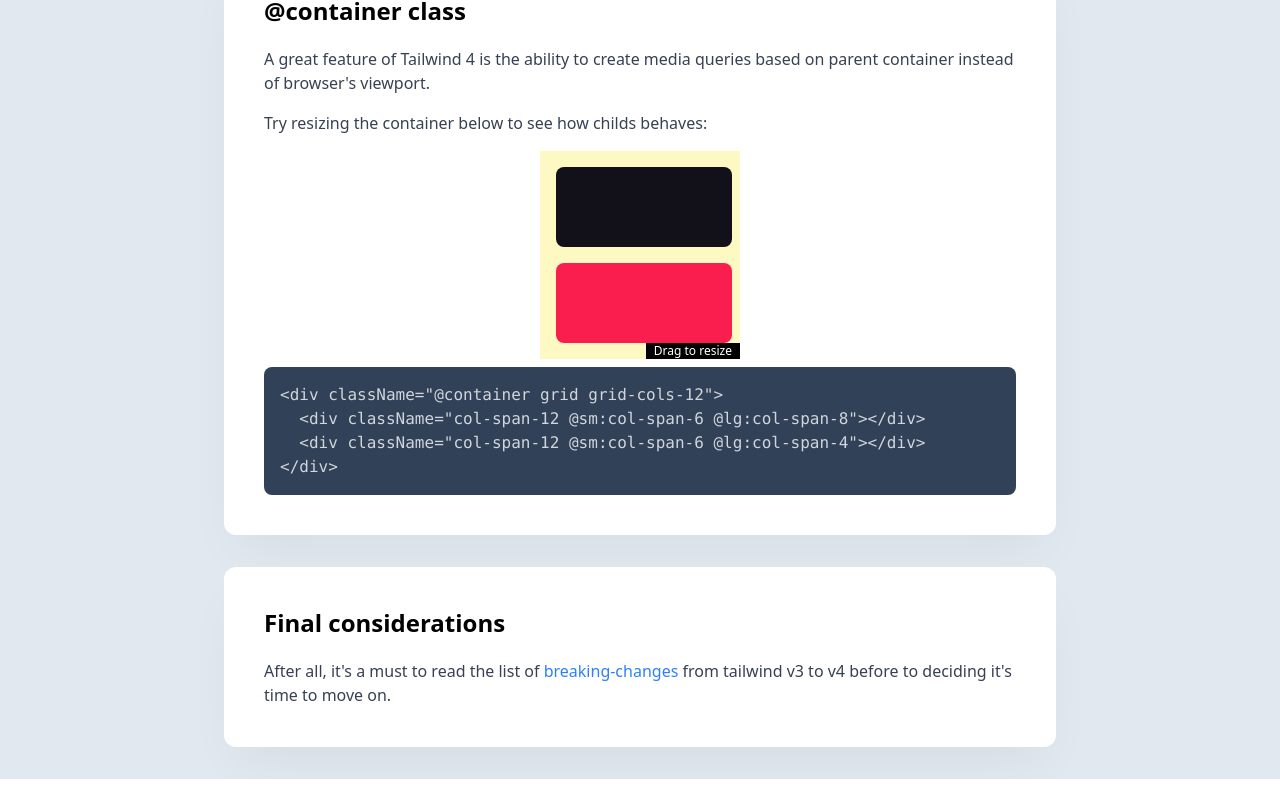
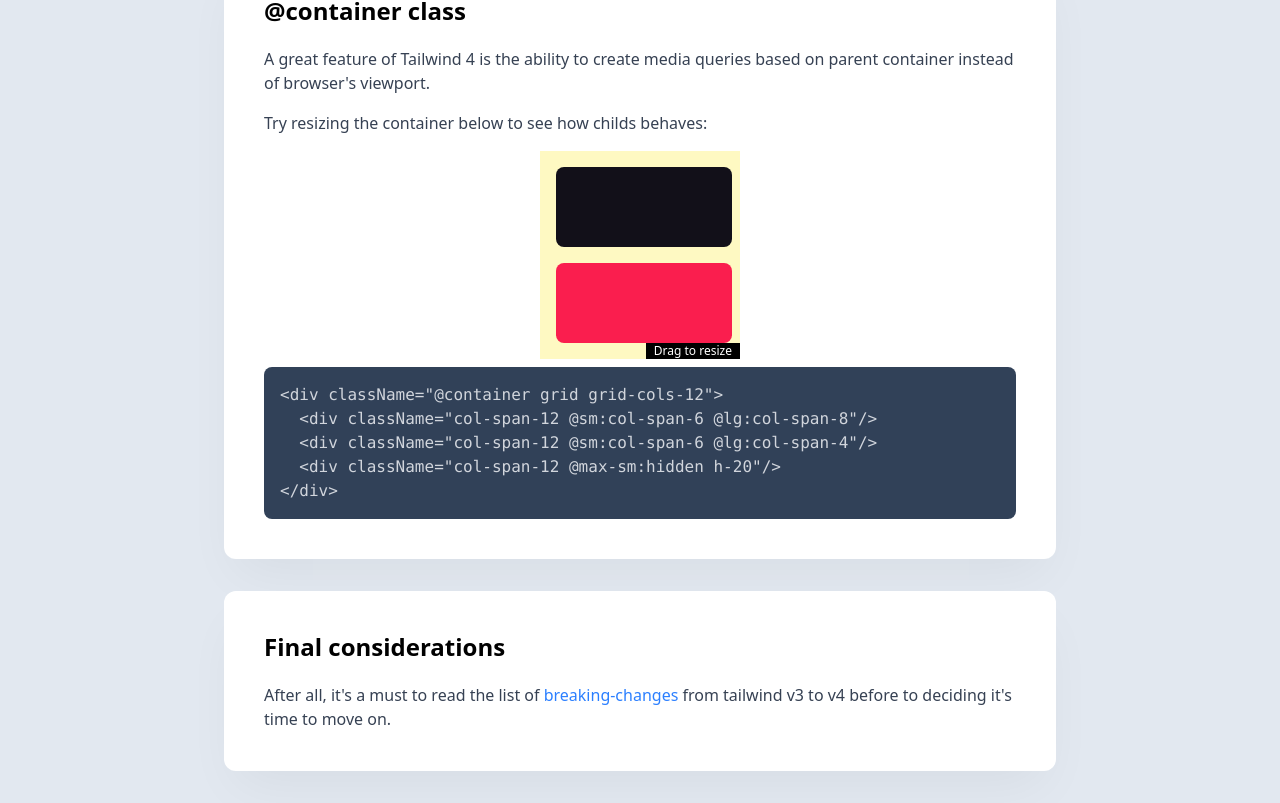
Before and after one commit to AdamRichard21st/tailwincss-v4-pdi, a React (Vite) app: page / in a window 1280 px wide. Shown: the part 4308-5111 px from the top of the page. Before the commit the page ends 5087 px from the top, so only its background shows below. Built offline with nearby package versions, Linux system fonts and the light colour scheme.

Commit message:
refactor: added examples of @max container query

```diff
--- a/src/Lessons/Lesson07.tsx
+++ b/src/Lessons/Lesson07.tsx
@@ -31,15 +31,17 @@
             )}
           >
             <div className="bg-yellow-100 @container grid grid-cols-12 gap-4 p-4">
-              <div className="bg-underwave rounded-lg col-span-12 @sm:col-span-6 @lg:col-span-8 h-20"></div>
-              <div className="bg-underwave-accent rounded-lg col-span-12 @sm:col-span-6 @lg:col-span-4 h-20"></div>
+              <div className="bg-underwave rounded-lg col-span-12 @sm:col-span-6 @lg:col-span-8 h-20"/>
+              <div className="bg-underwave-accent rounded-lg col-span-12 @sm:col-span-6 @lg:col-span-4 h-20"/>
+              <div className="bg-discord-accent rounded-lg col-span-12 @max-sm:hidden h-20"/>
             </div>
           </ResizableBox>
         </div>
         <Code lines={[
           '<div className="@container grid grid-cols-12">',
-          '  <div className="col-span-12 @sm:col-span-6 @lg:col-span-8"></div>',
-          '  <div className="col-span-12 @sm:col-span-6 @lg:col-span-4"></div>',
+          '  <div className="col-span-12 @sm:col-span-6 @lg:col-span-8"/>',
+          '  <div className="col-span-12 @sm:col-span-6 @lg:col-span-4"/>',
+          '  <div className="col-span-12 @max-sm:hidden h-20"/>',
           '</div>',
         ]}/>
       </LessonBody>
```
